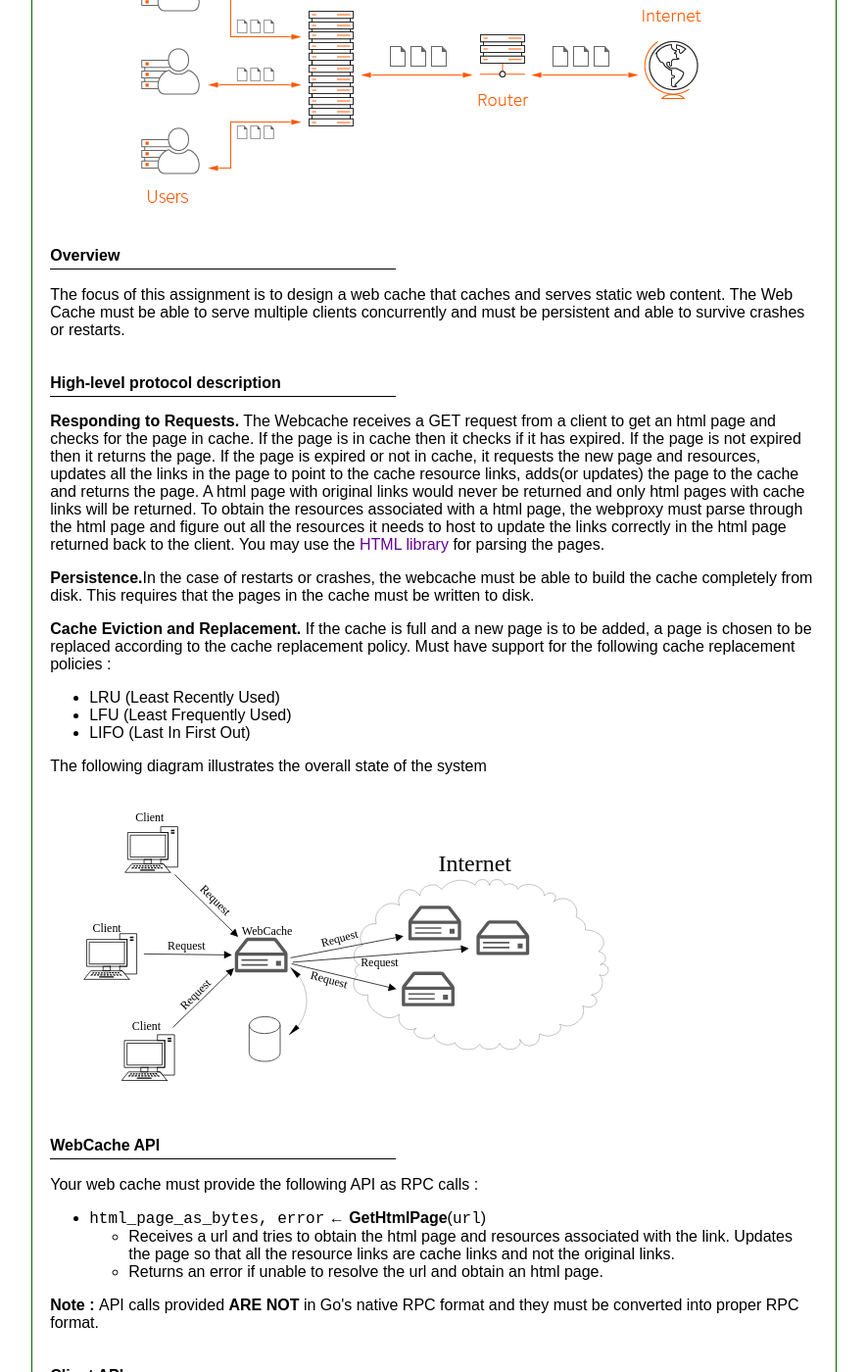
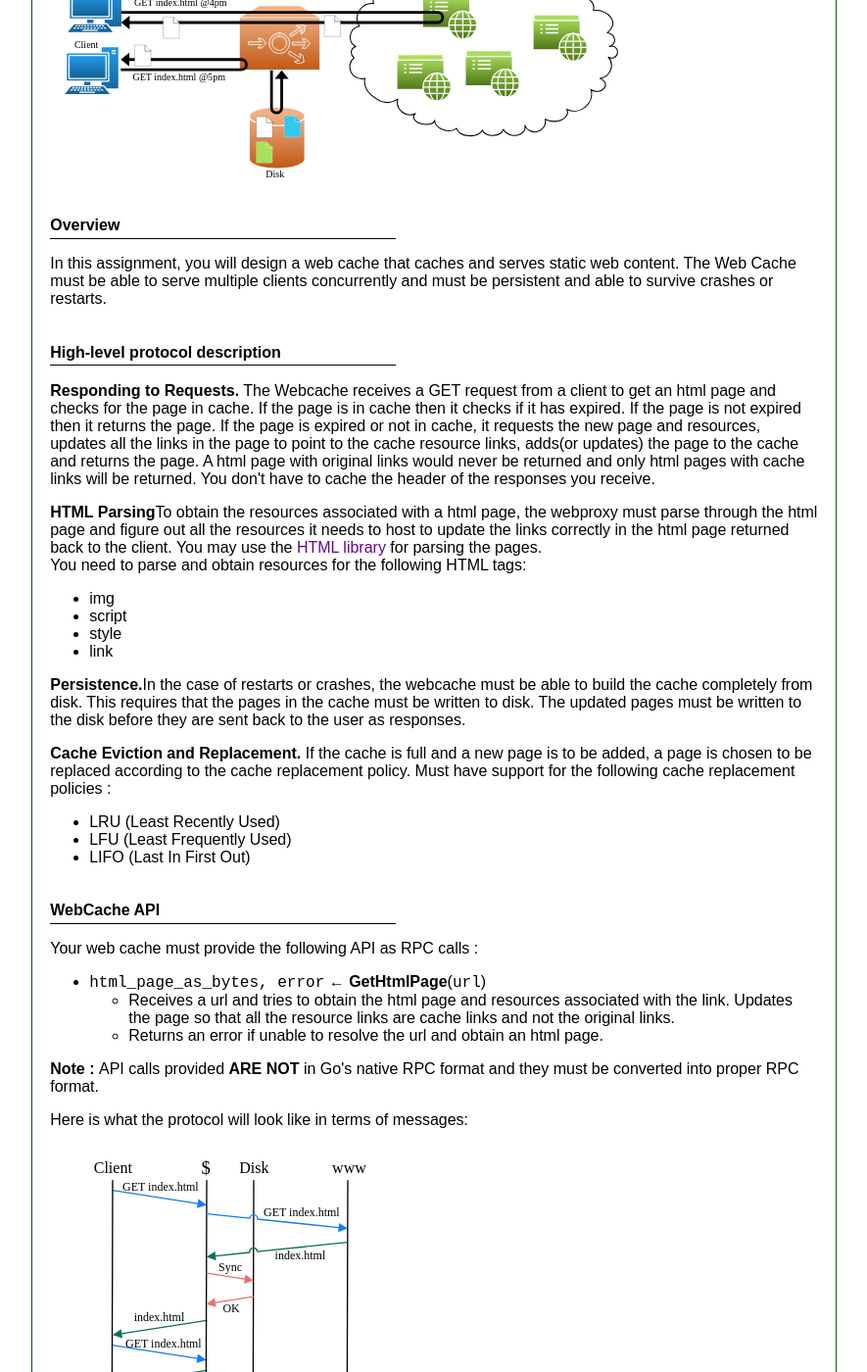
Before and after one commit to vaastav/vaastav.github.io, a Jekyll site: the page cs416/a2.html, which Jekyll copies as it is, in a window 1280 px wide and 1400 px high, scrolled down 510 px. Shown: the whole window at 98% size, without its empty margins (197-1082 px from the left). Built offline with Jekyll 4.4.1, drawn with Linux system fonts in a browser that asks for light colours; some of the changed text lies outside the part shown.

Commit message:
Update cs416 assignment

```diff
--- a/cs416/a3.html
+++ b/cs416/a2.html
@@ -217,7 +217,7 @@ u {
 
 			<br>Here is a look at how a webcache works in practice.<br>
 
-			<img src="web-cache-2.png"/>
+			<img style="height:50%; width:75%"src="a2-infra.svg"/>
 
 			</p>
 
@@ -225,7 +225,7 @@ u {
 			<div class="hbarshort"></div>
 
 			<p>
-			The focus of this assignment is to design a web cache that caches and serves static
+			In this assignment, you will design a web cache that caches and serves static
 			web content. The Web Cache must be able to serve multiple clients concurrently
 			and must be persistent and able to survive crashes or restarts.
 			</p>
@@ -239,14 +239,25 @@ u {
 			If the page is expired or not in cache, it requests the new page and resources, updates all the links in the page
 			to point to the cache resource links, adds(or updates) the page to the cache and returns the page.
 			A html page with original links would never be returned and only html pages with cache links will be returned.
-			To obtain the resources associated with a html page, the webproxy must parse through the html page and
+			You don't have to cache the header of the responses you receive.
+			</p>
+			<p>
+			<b>HTML Parsing</b>To obtain the resources associated with a html page, the webproxy must parse through the html page and
 			figure out all the resources it needs to host to update the links correctly in the html page returned back to the client.
 			You may use the <a href="https://godoc.org/golang.org/x/net/html">HTML library</a> for parsing the pages.
+			<br> You need to parse and obtain resources for the following HTML tags:
+			<ul>
+				<li>img</li>
+				<li>script</li>
+				<li>style</li>
+				<li>link</li>
+			</ul>
 			</p>
 
 			<p>
 			<b>Persistence.</b>In the case of restarts or crashes, the webcache must be able to build the cache completely from disk.
-			This requires that the pages in the cache must be written to disk.
+			This requires that the pages in the cache must be written to disk. The updated pages must be written to the disk before they
+			are sent back to the user as responses.
 			</p>
 
 			<p>
@@ -258,12 +269,6 @@ u {
 				<li>LFU (Least Frequently Used)
 				<li>LIFO (Last In First Out)
 			</ul>
-			</p>
-
-			<p>
-			The following diagram illustrates the overall state of the system
-			<br><br>
-				<img style="height:50%; width:75%"src="a3.svg"/>
 			</p>
 
 			<h4>WebCache API</h4>
@@ -284,6 +289,10 @@ u {
 			</ul>
 			<b>Note : </b> API calls provided <b>ARE NOT</b> in Go's native RPC format and they must be converted into proper RPC format.
 			</p>
+
+            <p>Here is what the protocol will look like in terms of messages:<br>
+            <img src="a2-protocol2.svg"/>
+            </p>
 
             <h4>Client API</h4>
             <div class="hbarshort"></div>
@@ -385,6 +394,7 @@ u {
 					<li>[ip:port] : The IP address and the port at which the web-cache will be running.</li>
 					<li>[replacement_policy] : The replacement policy that the web cache follows during eviction. </li>
 					<li>[cache_size] : The number of html pages the cache can hold at a time (excluding resources for the page). </li>
+					<li>[expiration_time] : The time period after which a page in the cache is considered to be expired.</li>
 				</ul>
 			</p>
 
@@ -408,8 +418,27 @@ u {
 							<li>If a link is not in the cache then the web cache checks if the link is stored on the disk. If it is and
 							the link has not expired then the webcache returns the link the client.</li>
 							<li>When evicting links from the cache, the links must now be stored on the disk instead of just being thrown away.</li>
+							<li>Your disk is also limited in size. If the cache is full and the disk is full then you need to follow
+								the eviction policy to remove something from the disk to fit in the new page.
+							</li>
 						</ul>
 						Remember that your web cache should still be persistent and should still be able to rebuild after a restart or a crash.
+						<br> To obtain full credit you must add an additional command line argument <tt>[disk-size]</tt> which represents the maximum disk size.
+					</li>
+					<li>EC2 [1% of final mark] Modify the web-cache to be consistent with the cache-control directives in the HTTP header field.
+						<ul>
+							<li><a href="https://developer.mozilla.org/en-US/docs/Web/HTTP/Headers/Cache-Control">More Information</a> on
+							cache-control directives in the header.</li>
+							<li>You only need to support the following cache-control directives:
+									<ul>
+										<li><b>public : </b> Indicates that the response may be cached by any cache.</li>
+										<li><b>no-store : </b>
+											The cache should not store anything about the client request or server response.</li>
+									</ul>
+							</li>
+						</ul>
+					</li>
+					<li>EC3 [1% of final mark] Write a javascript file that estimates if a resource is in the cache or not.
 					</li>
 				</ul>
 			</p>
```
Also changed, not shown: other parts of cs416/a2.html (+1 -1 lines), cs416/a2-infra.svg (added), cs416/a2-protocol2.svg (added), cs416/a3.svg (deleted), cs416/web-cache-2.png (deleted).
